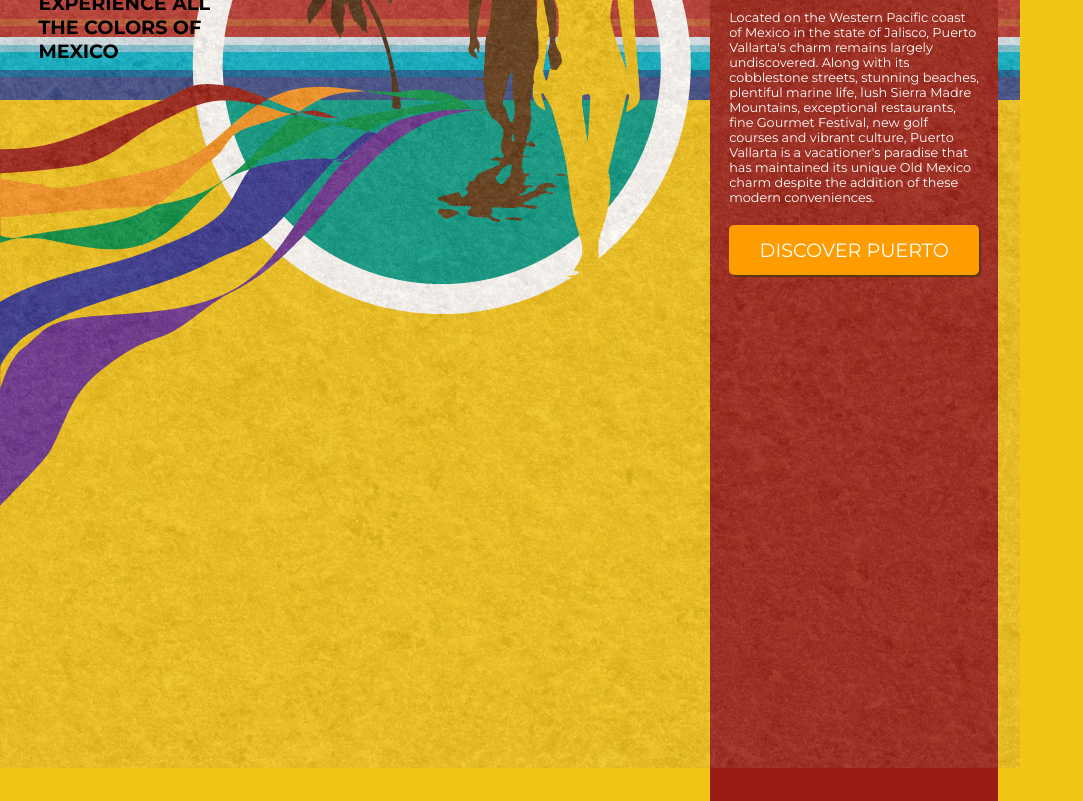
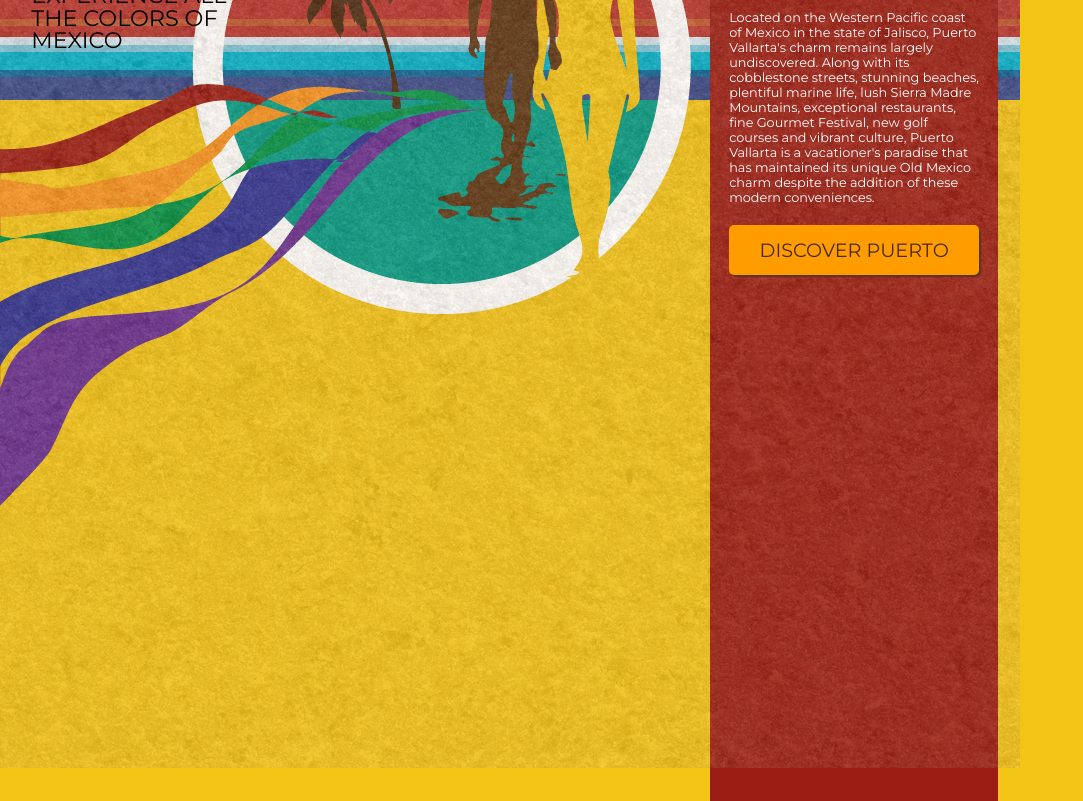
Before and after one commit to raputznik/www-color-final, a plain HTML site: page index.html in a window 1280 px wide. Shown: the part 252-1053 px from the top of the page, without its empty margins (0-1083 px from the left). Drawn offline with Linux system fonts and the light colour scheme; a web font is replaced by a local one.

Commit message:
Finished project, submitting tomorrow

```diff
--- a/css/styles.css
+++ b/css/styles.css
@@ -44,13 +44,10 @@ h1 {
 .sidebar {
 	width: 250px;
 	height: 310px;
-/*	background: #9b1c13;
-*/	border-radius: 10px;
-/*	float: right;
-*/	position: absolute;
+	border-radius: 10px;
+	position: absolute;
 	left: 710px;
-/*	margin-right: 27px;
-*/	padding: 1.2em 1.2em 1.2em 1.2em;
+	padding: 1.2em 1.2em 1.2em 1.2em;
 	z-index: 1;
 
 }
@@ -67,9 +64,10 @@ h1 {
 	width: 200px;
 	color: black;
 	font-family: 'Montserrat', sans-serif;
-	font-weight: 700;
-	font-size: 1.2em;
-	margin: 0 0 0 2em;
+	font-weight: 400;
+	font-size: 1.4em;
+	margin: -0.3em 0 0 1.4em;
+	line-height: 1em;
 
 }
 
@@ -92,7 +90,7 @@ h1 {
 .call-to-action a {
 /*	display: block;
 */  text-decoration: none;
-    color: white;
+    color: #472910;
 
 }
 .call-to-action:hover {
--- a/index.html
+++ b/index.html
@@ -1,7 +1,7 @@
 <!doctype html>
 <html>
 <head>
-	<title></title>
+	<title>Jeremy Dahl | Color Term 2 Final</title>
 	<link rel="stylesheet" type="text/css" href="css/styles.css">
 	<link href='http://fonts.googleapis.com/css?family=Oleo+Script+Swash+Caps:700' rel='stylesheet' type='text/css'>
 <link href='http://fonts.googleapis.com/css?family=Montserrat:400,700' rel='stylesheet' type='text/css'>
@@ -21,7 +21,7 @@
 	</div>
 
 	<div class="bg">
-		<img src="images/jeremy-landingpage-v5b.png" height="1020" width="1020" alt="sandstone">
+		<img src="images/bg-2.png" height="1020" width="1020" alt="sandstone">
 
 	</div>
  	<div class="sidebar">
```
Also changed, not shown: images/bg-2.png (renamed from images/jeremy-landingpage-v5b.png), images/jeremy-landingpage-v3-2.png (deleted), images/jeremy-landingpage-v3.png (deleted), images/jeremy-landingpage-v4-nolines.png (deleted), images/jeremy-landingpage-v4-notree.png (deleted), images/jeremy-landingpage-v4.png (deleted), images/jeremy-landingpage-v5.png (deleted), images/sandstone-vig.jpg (deleted), images/sandstone-vig.png (deleted), images/sandstone.png (deleted), 2 other files.
